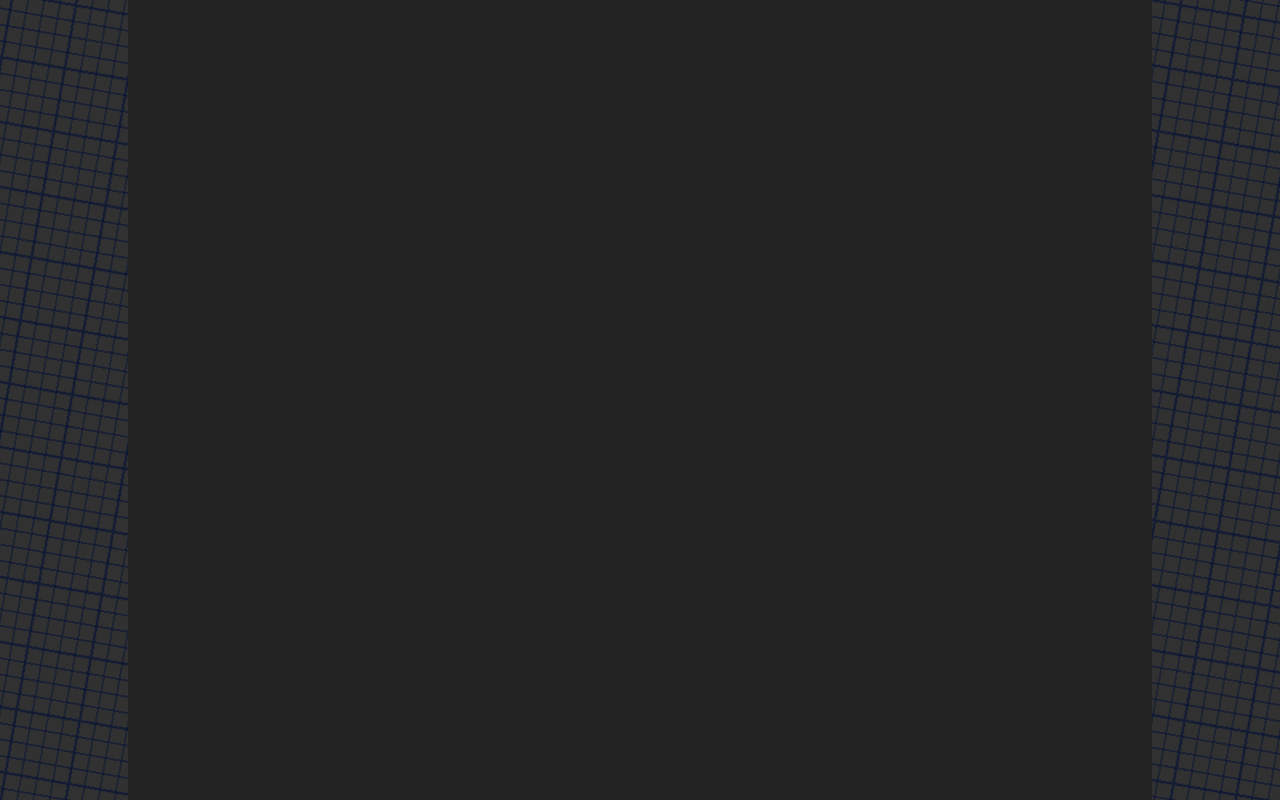
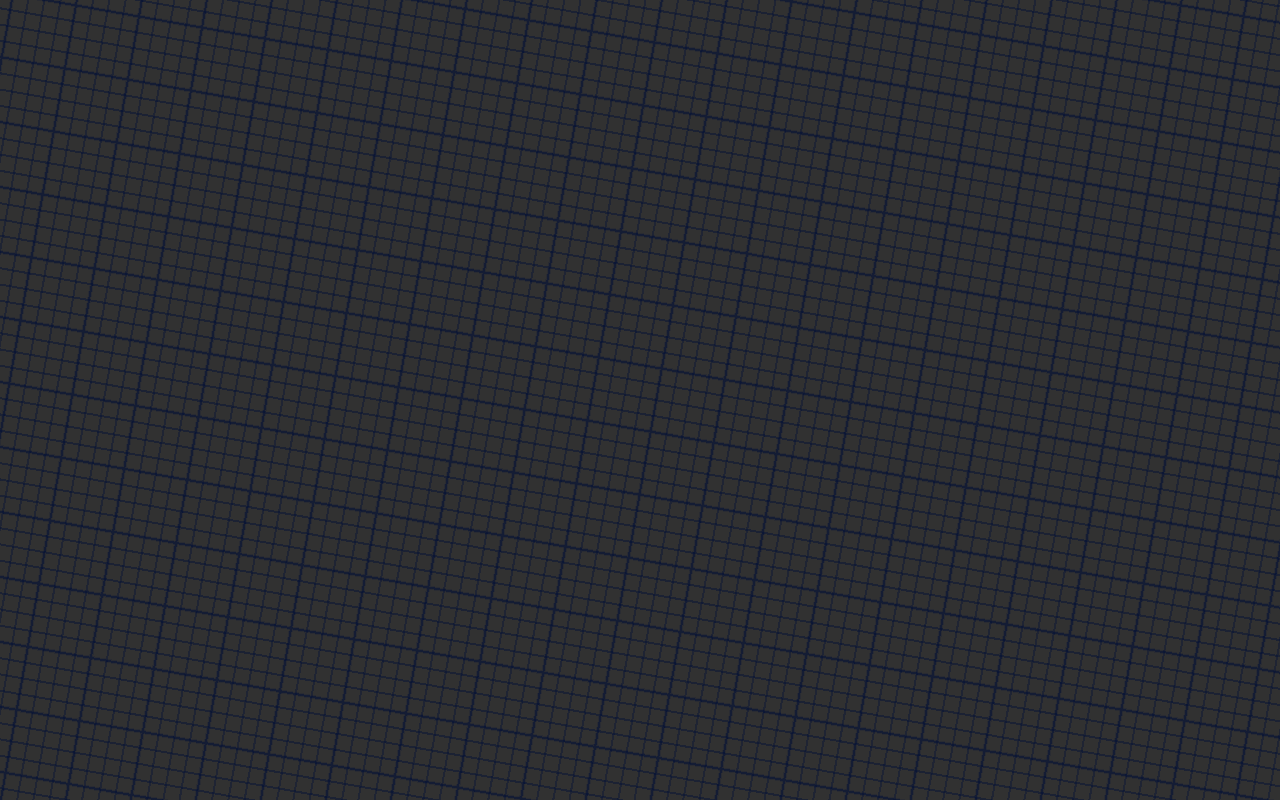
Before and after one commit to LilTerror11/lilterror11.github.io, a plain HTML site: page index.html in a window 1280 px wide. Drawn offline with Linux system fonts and the light colour scheme.

Commit message:
Removed uggly box

```diff
--- a/index.html
+++ b/index.html
@@ -7,9 +7,6 @@
         <div id="container">
             <section id="background"><section id="large"></section></section>
         </div>
-        <div id="content">
-
-        </div>
         <script src="scripts/main.js"></script>
     </body>
 </html>
```
